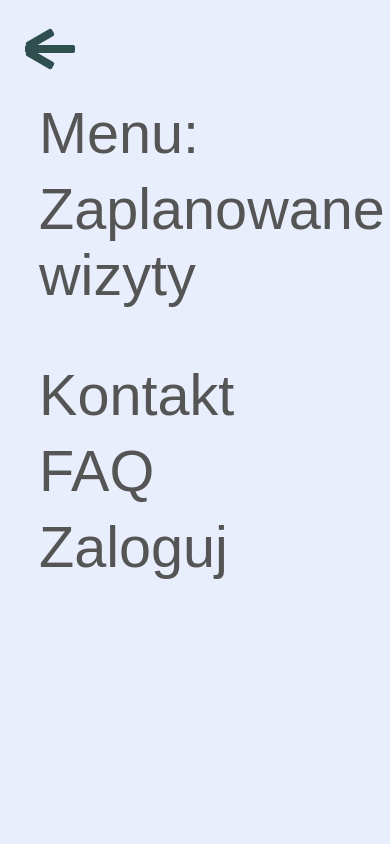
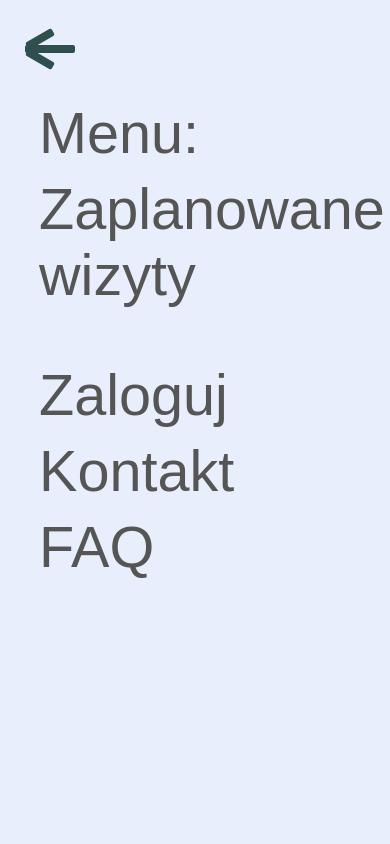
Before and after one commit to JonaszPotoniec/fuzzy-disco, a PHP site: page /dashboard/index.php in a window 390 px wide. Run offline with PHP 8.4, Linux system fonts and the light colour scheme.

Commit message:
fixing what was broken while merging

```diff
--- a/dashboard/index.php
+++ b/dashboard/index.php
@@ -6,13 +6,13 @@
 </head>
 <body>
     <div class="fixedContainer">
-        <div id="sideBar" class="sideBarOpen">
+        <div id="sideBar">
             <ul>
                 <li id="title">Menu:</li>
                 <li onclick="loadModule('wizyty')">Zaplanowane wizyty</li><br><br>
+                <li onclick="loadModule('signin')">Zaloguj</li>
                 <li onclick="loadModule('kontakt')">Kontakt</li>
                 <li onclick="loadModule('faq')">FAQ</li>
-                <li onclick="loadModule('signin')">Zaloguj</li>
             </ul>
         </div>
         <div id="menu">
--- a/dashboard/style.css
+++ b/dashboard/style.css
@@ -4,14 +4,10 @@
     }
 
     #menu {
-<<<<<<< HEAD
         height: 0 !important;
-=======
-        height: 100px !important;
     }
     .sideBarOpen {
         width: 100%;
->>>>>>> 12881a8916e5e64b211893b63a5c69c53de91001
     }
 
     ul > #title {
```
